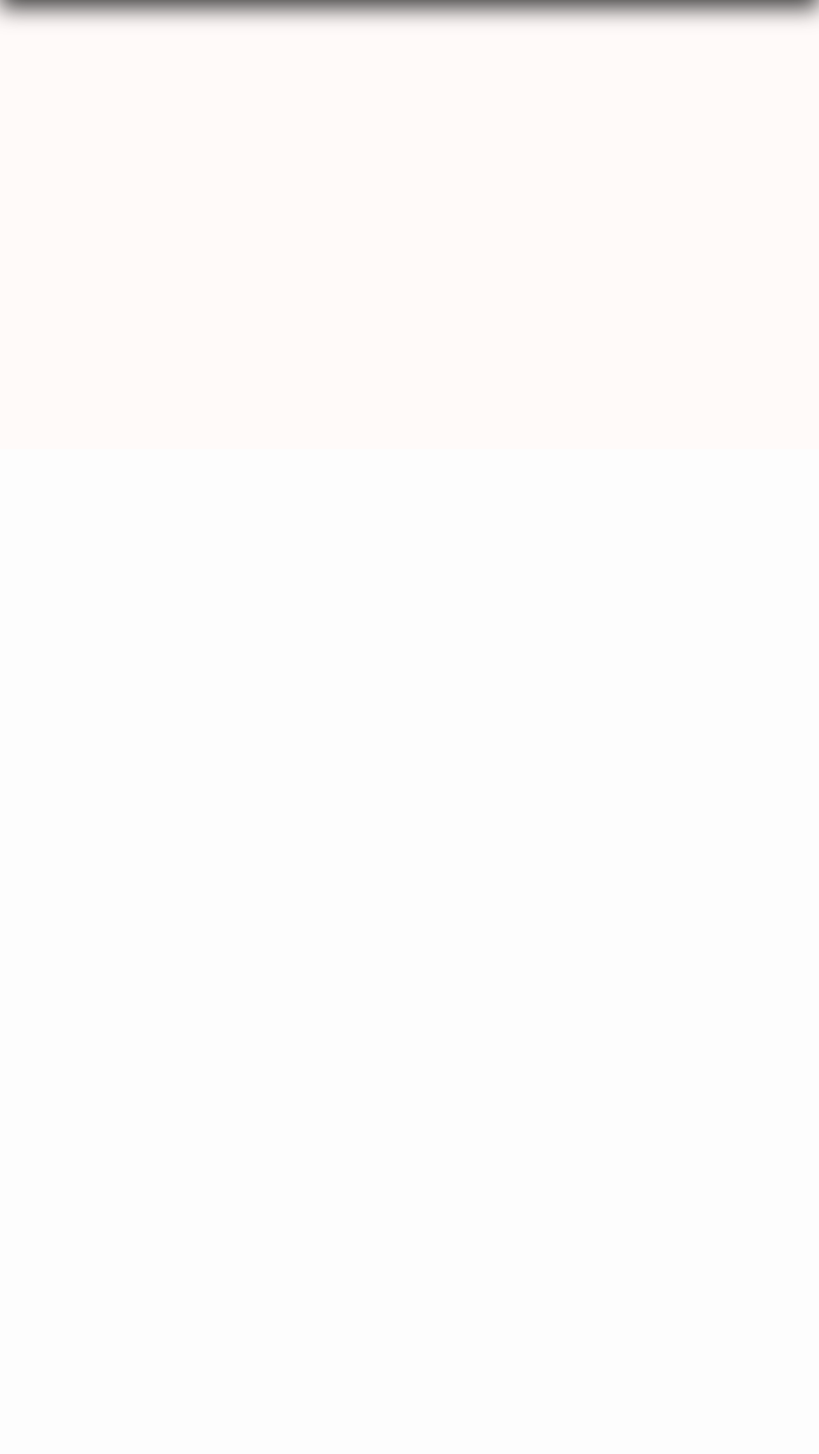
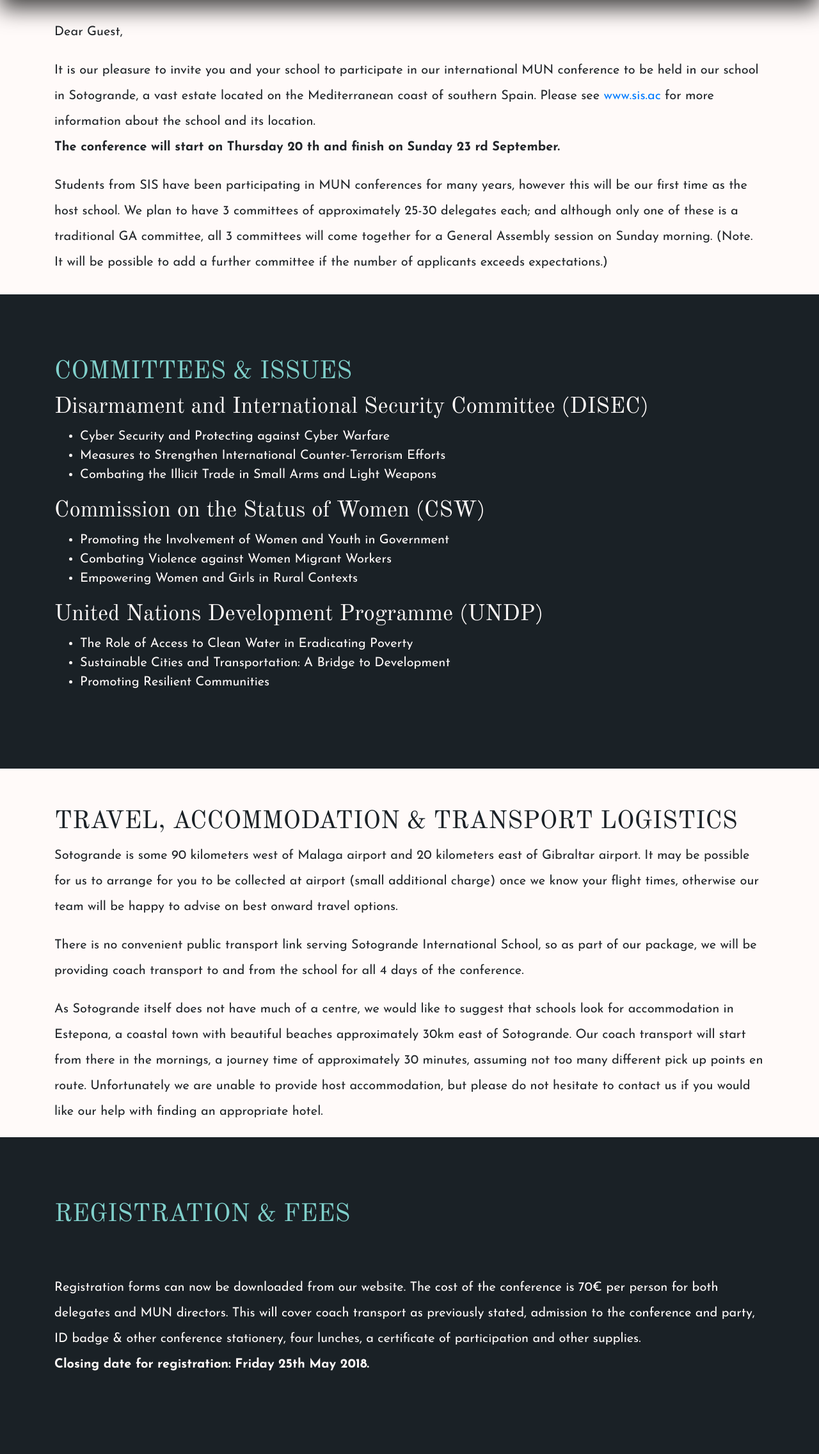
Before and after one commit to Bubsicle/SOTOMUN, a PHP site: page /conference.php in a window 1280 px wide. Shown: the part 98-2370 px from the top of the page at 64% size. Before the commit the page ends 139 px from the top, so only its background shows below. Run offline with PHP 8.4, Linux system fonts and the light colour scheme; data that the repository does not hold is empty.

Commit message:
Finalising
- Added team images
- Added conference info

```diff
--- a/conference.php
+++ b/conference.php
@@ -1,3 +1,73 @@
 <?php include("inc/nav.php")?>
+<div class="main-nobg letter">
+  <div class="container mt-4">
+    <p>Dear Guest,</p>
+    <p>It is our pleasure to invite you and your school to participate in our international MUN conference to be held in
+      our school in Sotogrande, a vast estate located on the Mediterranean coast of southern Spain. Please see
+      <a href="http://sis.ac">www.sis.ac</a> for more information about the school and its location.
+      <br><span class="bold">The conference will start on Thursday 20 th and finish on Sunday 23 rd September.</span></p>
+      <p>Students from SIS have been participating in MUN conferences for many years, however this will be our first
+        time as the host school.
+        We plan to have 3 committees of approximately 25-30 delegates each; and although only one of these is a
+        traditional GA committee, all 3 committees will come together for a General Assembly session on Sunday
+        morning.
+        &#40;Note. It will be possible to add a further committee if the number of applicants exceeds expectations.&#41;</p>
+      </div>
+    </div>
 
-<?php include("inc/footer.php")?>
+    <div class="main">
+      <div class="container">
+        <h2 class="mt-4">Committees &amp; Issues</h2>
+        <h3>Disarmament and International Security Committee &#40;DISEC&#41;</h3>
+        <ul>
+          <li>Cyber Security and Protecting against Cyber Warfare</li>
+          <li>Measures to Strengthen International Counter-Terrorism Efforts</li>
+          <li>Combating the Illicit Trade in Small Arms and Light Weapons</li>
+        </ul>
+        <h3>Commission on the Status of Women &#40;CSW&#41;</h3>
+        <ul>
+          <li>Promoting the Involvement of Women and Youth in Government</li>
+          <li>Combating Violence against Women Migrant Workers</li>
+          <li>Empowering Women and Girls in Rural Contexts</li>
+        </ul>
+        <h3>United Nations Development Programme &#40;UNDP&#41;</h3>
+        <ul>
+          <li>The Role of Access to Clean Water in Eradicating Poverty</li>
+          <li>Sustainable Cities and Transportation: A Bridge to Development</li>
+          <li>Promoting Resilient Communities</li>
+        </ul>
+      </div>
+    </div>
+
+    <div class="mt-5 main-nobg letter">
+      <div class="container">
+        <h2 class="mt-4">Travel, accommodation &amp; transport logistics</h2>
+        <p>Sotogrande is some 90 kilometers west of Malaga airport and 20 kilometers east of Gibraltar airport.
+          It may be possible for us to arrange for you to be collected at airport &#40;small additional charge&#41; once we know
+          your flight times, otherwise our team will be happy to advise on best onward travel options.</p>
+
+          <p>There is no convenient public transport link serving Sotogrande International School, so as part of our package,
+            we will be providing coach transport to and from the school for all 4 days of the conference.</p>
+
+            <p>As Sotogrande itself does not have much of a centre, we would like to suggest that schools look for
+              accommodation in Estepona, a coastal town with beautiful beaches approximately 30km east of Sotogrande.
+              Our coach transport will start from there in the mornings, a journey time of approximately 30 minutes,
+              assuming not too many different pick up points en route.
+              Unfortunately we are unable to provide host accommodation, but please do not hesitate to contact us if you
+              would like our help with finding an appropriate hotel.</p>
+            </div>
+          </div>
+
+          <div class="main">
+            <div class="container">
+
+              <h2>Registration &amp; Fees</h2>
+              <p>Registration forms can now be downloaded from our website. The cost of the conference is 70€ per person
+                for both delegates and MUN directors. This will cover coach transport as previously stated, admission to the
+                conference and party, ID badge &amp; other conference stationery, four lunches, a certificate of participation and
+                other supplies.
+                <br>
+                <span class="bold">Closing date for registration: Friday 25th May 2018.</span></p>
+              </div>
+            </div>
+            <?php include("inc/footer.php")?>
--- a/css/style.css
+++ b/css/style.css
@@ -113,6 +113,11 @@ nav.navbar {
   .main-nobg p, .main p {
     font-size: 0.8em; } }
 
+.letter p, .letter h1, .letter h2, .letter h3, .letter h4, .letter h5, .letter h6 {
+  padding-top: 0; }
+.letter p + p {
+  text-indent: 0; }
+
 .download {
   position: relative;
   transition-duration: .6s;
@@ -145,4 +150,7 @@ nav.navbar {
     .download:nth-of-type(2) {
       margin-left: 0; } }
 
+.card-body {
+  padding: 23px; }
+
 /*# sourceMappingURL=style.css.map */
--- a/inc/nav.php
+++ b/inc/nav.php
@@ -44,7 +44,7 @@
           Conference
         </a>
         <div class="dropdown-menu" aria-labelledby="navbarDropdown">
-          <a class="dropdown-item" href="coming_soon.php">General Information</a>
+          <a class="dropdown-item" href="conference.php">General Information</a>
           <div class="dropdown-divider"></div>
           <a class="dropdown-item" href="coming_soon.php">SG's Welcome</a>
           <div class="dropdown-divider"></div>
--- a/issues.php
+++ b/issues.php
@@ -3,19 +3,19 @@
 <div class="main-nobg">
   <div class="container">
     <h2>Committees &amp; Issues</h2>
-    <h3>Disarmament and International Security Committee (DISEC)</h3>
+    <h3>Disarmament and International Security Committee &#40;DISEC&#41;</h3>
     <ul>
       <li>Cyber Security and Protecting against Cyber Warfare</li>
       <li>Measures to Strengthen International Counter-Terrorism Efforts</li>
       <li>Combating the Illicit Trade in Small Arms and Light Weapons</li>
     </ul>
-    <h3>Commission on the Status of Women (CSW)</h3>
+    <h3>Commission on the Status of Women &#40;CSW&#41;</h3>
     <ul>
       <li>Promoting the Involvement of Women and Youth in Government</li>
       <li>Combating Violence against Women Migrant Workers</li>
       <li>Empowering Women and Girls in Rural Contexts</li>
     </ul>
-      <h3>United Nations Development Programme (UNDP)</h3>
+      <h3>United Nations Development Programme &#40;UNDP&#41;</h3>
     <ul>
       <li>The Role of Access to Clean Water in Eradicating Poverty</li>
       <li>Sustainable Cities and Transportation: A Bridge to Development</li>
--- a/sass/style.scss
+++ b/sass/style.scss
@@ -155,6 +155,15 @@ nav.navbar {
   }
 }
 
+.letter {
+  & p, h1, h2, h3, h4, h5, h6 {
+    padding-top: 0;
+  }
+  & p+p {
+    text-indent: 0;
+  }
+}
+
 .download {
   position: relative;
   transition-duration: .6s;
@@ -194,3 +203,7 @@ nav.navbar {
     }
   }
 }
+
+.card-body {
+  padding: 23px;
+}
```
Also changed, not shown: team.php (+8 -2 lines), 3 other files.
